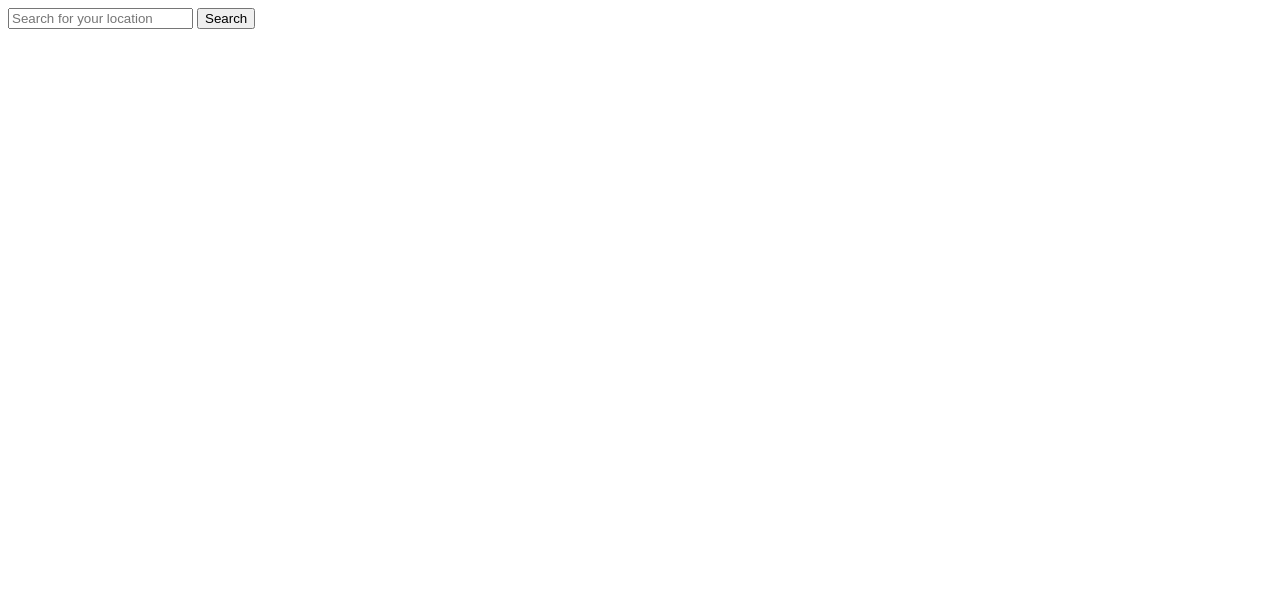
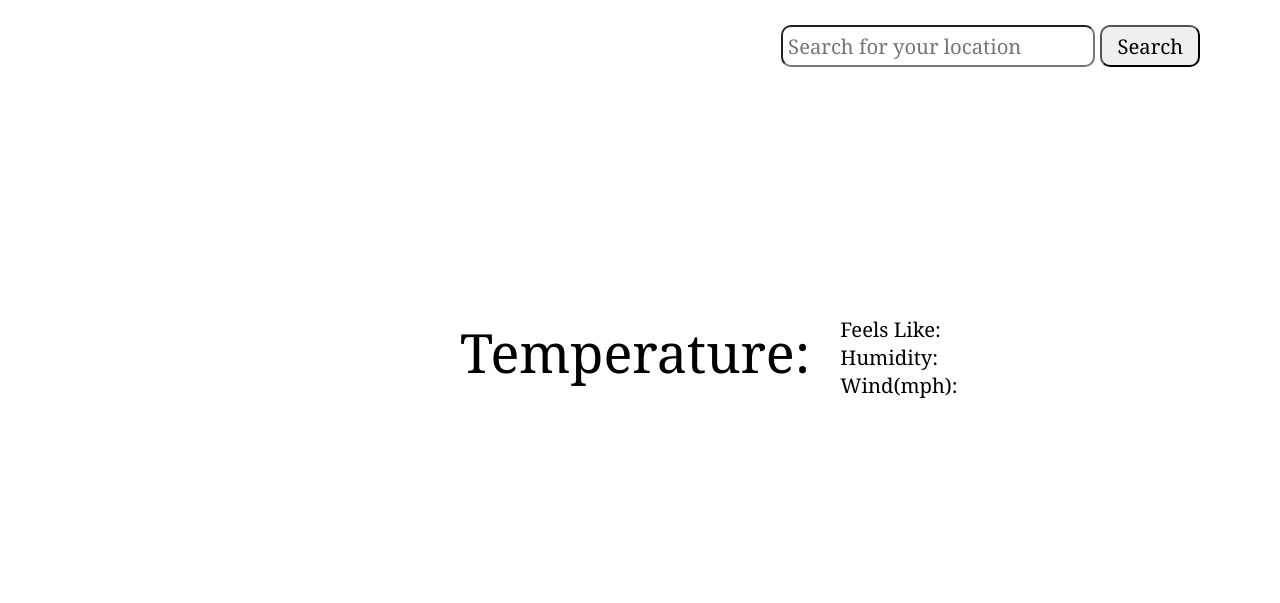
Before and after one commit to lunstia/weather-app, a plain HTML site: page index.html in a window 1280 px wide. Drawn offline with Linux system fonts and the light colour scheme; no server answers.

Commit message:
Edit with eslint and finish all

```diff
--- a/index.html
+++ b/index.html
@@ -4,12 +4,33 @@
     <meta charset="UTF-8">
     <meta name="viewport" content="width=device-width, initial-scale=1.0">
     <title>The Weather</title>
+    <link rel="stylesheet" href="style.css">
     <script src="main.js" defer></script>
 </head>
 <body>
-    <form id="weather-form">
-        <input type="search" id="search" placeholder="Search for your location">
-        <button type="submit">Search</button>
-    </form>
+    <header>
+        <form id="weather-form">
+            <input type="search" id="search" placeholder="Search for your location">
+            <button type="submit">Search</button>
+        </form>
+    </header>
+    <main>
+        <div id="container">
+            <div>
+                <h2 id="outside-condition"></h2>
+                <h2 id="region"></h2>
+
+                <div class="flex">
+                    <p id="temp">Temperature: </p>
+                    <div id="line"></div>
+                    <div>
+                        <p id="feels-like">Feels Like: </p>
+                        <p id="humidity">Humidity: </p>
+                        <p id="wind-mph">Wind(mph): </p>
+                    </div>
+                </div>
+            </div>
+        </div>
+    </main>
 </body>
 </html>
--- a/main.js
+++ b/main.js
@@ -1 +1 @@
-document.querySelector("#weather-form").addEventListener("submit",(e=>{e.preventDefault(),async function(e){const t=await fetch("https://api.weatherapi.com/v1/forecast.json?key=9526e5c471524e3498d02146230907&q="+e+"&days=3"),a=await t.json();console.log(a)}(document.querySelector("#search").value)}));
+(()=>{async function e(e){const t=await fetch(`https://api.weatherapi.com/v1/forecast.json?key=9526e5c471524e3498d02146230907&q=${e}&days=3`),n=await t.json();document.body.style.setProperty("background-image",`url(${n.current.is_day?"images/daytime.webp":"images/nightsky.webp"})`),document.querySelector("#line").classList=n.current.is_day?"day":"night",document.querySelector("#container").classList=n.current.is_day?"day":"night";const r=document.querySelector("#outside-condition");r.innerText=n.current.condition.text,r.classList=n.current.is_day?"day":"night";const i=document.querySelector("#region");i.innerText=`${n.location.name}, ${n.location.region}`,i.classList=n.current.is_day?"day":"night";const c=document.querySelector("#temp");c.innerHTML=`${n.current.temp_f}&#8457;`,c.classList=n.current.is_day?"day":"night";const s=document.querySelector("#feels-like");s.innerHTML=`Feels Like: ${n.current.feelslike_f}&#8457;`,s.classList=n.current.is_day?"day":"night";const o=document.querySelector("#humidity");o.innerText=`Humidity: ${n.current.humidity}%`,o.classList=n.current.is_day?"day":"night";const a=document.querySelector("#wind-mph");a.innerText=`Wind: ${n.current.wind_mph}MPH`,a.classList=n.current.is_day?"day":"night"}document.querySelector("#weather-form").addEventListener("submit",(t=>{t.preventDefault(),e(document.querySelector("#search").value)})),e("covington")})();
--- /dev/null
+++ b/style.css
@@ -0,0 +1,113 @@
+* {
+    margin: 0;
+    padding: 0;
+
+    font-family: Cambria, Cochin, Georgia, Times, 'Times New Roman', serif;
+    box-sizing: border-box;
+
+    font-size: 1.125rem;
+}
+
+
+
+.day {
+    color: black;
+}
+
+.night {
+    color: white;
+}
+
+header {
+    padding: 25px 80px;
+    text-align: right;
+    top: 0;
+    right: 0;
+    position: absolute;
+}
+
+body {
+    background-repeat: no-repeat;
+    background-size: cover;
+    background-position: center;
+
+    position: relative;
+
+    height: 100vh;
+    height: 100svh;
+}
+
+main {
+    width: 100%;
+    height: 100%;
+
+
+    display: grid;
+    place-items: center;
+}
+
+#container {
+    width: 600px;
+    height: 400px;
+
+    display: grid;
+    place-items: center;
+    backdrop-filter: blur(10px);
+
+    border-radius: 25px;
+
+}
+
+#container > div {
+    height: 50%;
+    width: 60%;
+}
+
+#container .flex {
+    margin-top: 15px;
+}
+
+
+#container.day {
+    border: solid 2px black;
+}
+
+#container.night {
+    border: solid 2px white;
+}
+
+h2 {
+    font-size: 1.75rem;
+}
+
+.flex {
+    display: flex;
+    gap: 15px;
+}
+
+#line {
+    width: 2px;
+    min-height: 100%;
+}
+
+#line.day {
+    background-color: black;
+}
+
+#line.night {
+    background-color: white;
+}
+
+#temp {
+    font-size: 3rem;
+}
+
+header #search {
+    padding: 5px;
+    border-radius: 10px;
+}
+
+header button {
+    padding: 5px 15px;
+    border-radius: 10px;
+}
```
Also changed, not shown: images/daytime.webp (added), images/nightsky.webp (added).
